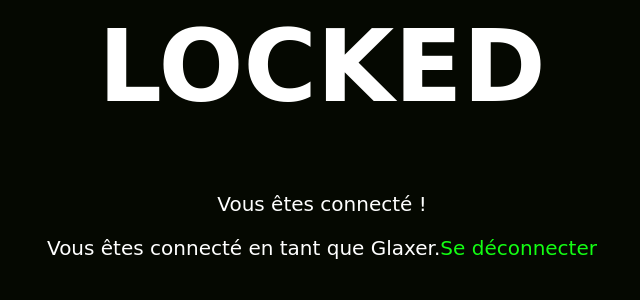
After one commit to WolfSilver0509/DjangoV2, a Django app: page /home/ in a window 1280 px wide. The commit adds this page. Shown: the top 300 px of the page, without its empty margins (318-958 px from the left). Run offline with Django 4.2, Linux system fonts and the light colour scheme; a user stored in the database is signed in; some web fonts are replaced.

Commit message:
Securisation en fonction du role user

```diff
--- a/Lockey/settings.py
+++ b/Lockey/settings.py
@@ -17,6 +17,8 @@ BASE_DIR = Path(__file__).resolve().parent.parent
 
 # Quick-start development settings - unsuitable for production
 # See https://docs.djangoproject.com/en/4.1/howto/deployment/checklist/
+
+LOGIN_URL = 'login'
 
 # SECURITY WARNING: keep the secret key used in production secret!
 SECRET_KEY = 'django-insecure-p$)iy+kflkth@vx5a@vu+m5-hh2zhgs=x&b!+0o6vtw3n)iig5'
--- a/Lockey/urls.py
+++ b/Lockey/urls.py
@@ -17,8 +17,11 @@ from django.contrib import admin
 from django.urls import path
 
 import authentification.views
+import blog.views
 
 urlpatterns = [
     path('admin/', admin.site.urls),
     path('', authentification.views.login_page, name='login'),
+    path('logout/', authentification.views.logout_user, name='logout'),
+    path('home/', blog.views.home, name='home'),
  ]
--- /dev/null
+++ b/blog/templates/blog/home.html
@@ -0,0 +1,4 @@
+{% extends 'base.html' %}
+{% block content %}
+    <p>Vous êtes connecté !</p>
+{% endblock content %}
--- a/blog/views.py
+++ b/blog/views.py
@@ -1,3 +1,6 @@
 from django.shortcuts import render
+from django.contrib.auth.decorators import login_required
 
-# Create your views here.
+@login_required
+def home(request):
+    return render(request, 'blog/home.html')
--- a/static/style.css
+++ b/static/style.css
@@ -29,6 +29,12 @@ p{
     padding: 20px;
     width: 400px;
 
+}
+
+a {
+    color: #13FE13;
+    text-decoration: none;
+    margin 10px;
 }
 
 form {
--- a/templates/base.html
+++ b/templates/base.html
@@ -8,5 +8,9 @@
     <body>
         <h1> LOCKED </h1>
         {% block content %}{% endblock content %}
+
+        {% if user.is_authenticated %}
+            <p>Vous êtes connecté en tant que {{ request.user }}. <a href="{% url 'logout' %}"> Se déconnecter</a></p>
+        {% endif %}
     </body>
 </html>
```
Also changed, not shown: authentification/views.py (+9 -8 lines), db.sqlite3.
